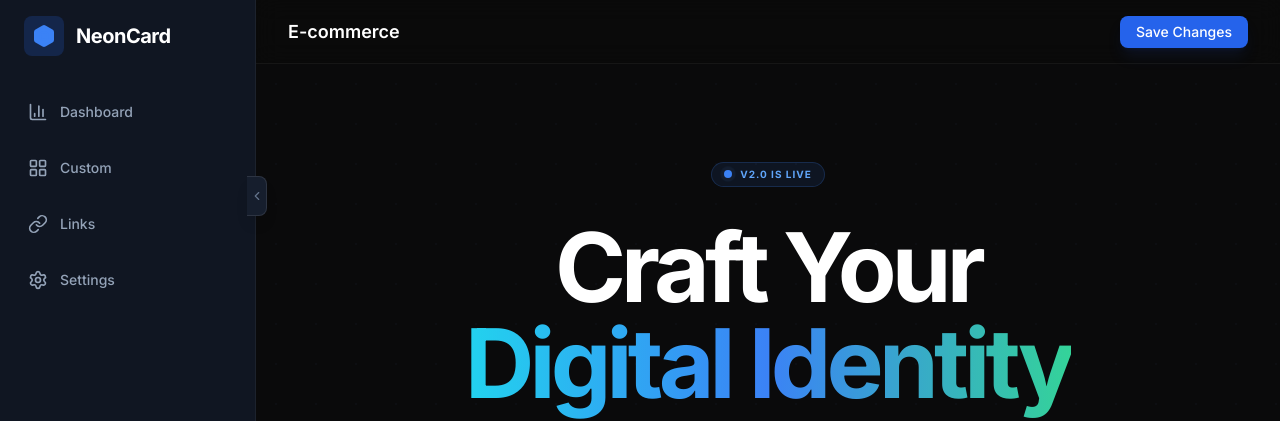
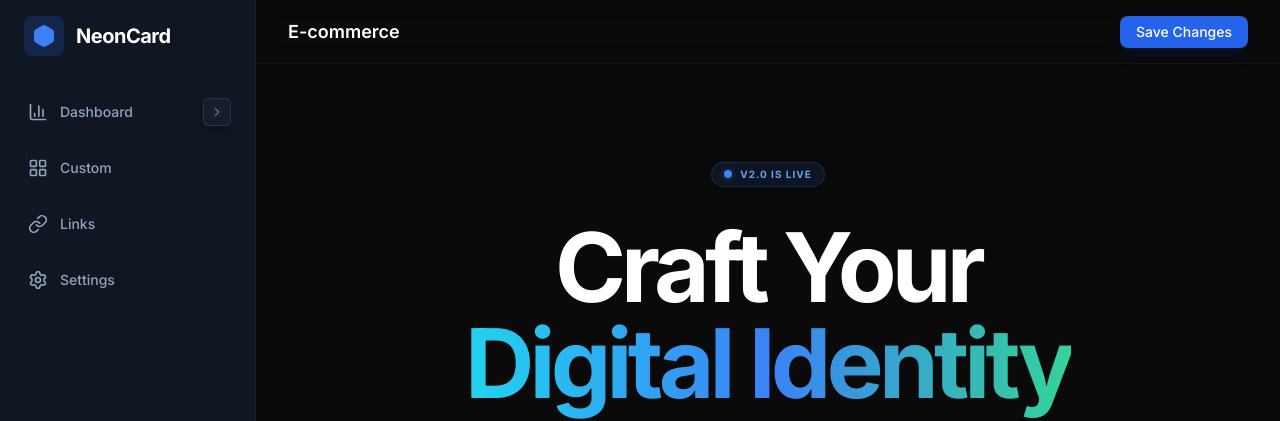
Before and after one commit to pog205/blo-profile, a React (Vite) app in the folder src/frondend/bio-clent/: page /shop in a window 1280 px wide. Shown: the top 421 px of the page. Built offline with nearby package versions, Linux system fonts and the light colour scheme.

Commit message:
feat: Update BioProfileEntity properties to be nullable and enhance Sidebar with hover effects and pinning functionality

```diff
--- a/src/frondend/bio-clent/components/Sidebar.tsx
+++ b/src/frondend/bio-clent/components/Sidebar.tsx
@@ -1,4 +1,4 @@
-import React, { useState, useRef, useEffect } from "react";
+import React, { useState, useRef, useEffect,useCallback } from "react";
 import { NavLink, useNavigate } from "react-router-dom";
 import {
   Bolt,
@@ -35,8 +35,9 @@ interface LanguageOption {
 }
 
 const Sidebar: React.FC = () => {
-  const [isCollapsed, setIsCollapsed] = useState(false);
-  const [isSidebarHovered, setIsSidebarHovered] = useState(false);
+  const [isCollapsed, setIsCollapsed] = useState(true);
+  const [isPinned, setIsPinned] = useState(false);
+  const [isNavHovered, setIsNavHovered] = useState(false);
   const [isQuickMenuOpen, setIsQuickMenuOpen] = useState(false);
   const [isLanguageOpen, setIsLanguageOpen] = useState(false);
   const [menuPosition, setMenuPosition] = useState({ bottom: 80, left: 16 });
@@ -46,7 +47,9 @@ const Sidebar: React.FC = () => {
   const navigate = useNavigate();
   const { t } = useTranslation();
   const { language, setLanguage } = useI18n();
-
+  const hasLeftMenu = useRef<boolean>(true) // Track nếu đã rời menu ít nhất 1 lần
+  const isMouseInside = useRef<boolean>(false) // Track nếu chuột đang ở trong menu hay không
+  const hoverTimer = useRef<NodeJS.Timeout | null>(null) // Timer để delay expand menu khi hover
   const user = JSON.parse(localStorage.getItem("user") ?? "{}");
   const username: string = user.username ?? "User";
   const email: string = user.email ?? "";
@@ -118,15 +121,36 @@ const Sidebar: React.FC = () => {
       navigate("/auth");
     }
   };
+const onMouseEnter = useCallback(() => {
+    if (!isPinned && isCollapsed && hasLeftMenu.current) {
+      isMouseInside.current = true
+      hoverTimer.current = setTimeout(() => {
+        if (isMouseInside.current && !isPinned && hasLeftMenu.current) {
+          setIsCollapsed(false)
+        }
+      }, 200)
+    }
+  }, [isCollapsed, isPinned])
 
+  const onMouseLeave = useCallback(() => {
+    isMouseInside.current = false
+    hasLeftMenu.current = true
+    if (hoverTimer.current) {
+      clearTimeout(hoverTimer.current)
+      hoverTimer.current = null
+    }
+    if (!isPinned) {
+      setIsCollapsed(true)
+    }
+  }, [isPinned])
   return (
     <>
       <div
-        onMouseEnter={() => setIsSidebarHovered(true)}
-        onMouseLeave={() => setIsSidebarHovered(false)}
         className={`${
           isCollapsed ? "w-20" : "w-64"
         } transition-all duration-300 ease-in-out flex flex-col justify-between border-r border-white/5 bg-[#101622] p-4 shrink-0 relative`}
+       onMouseEnter={onMouseEnter}
+              onMouseLeave={onMouseLeave}
       >
         <div className="flex flex-col gap-8">
           {/* Brand & Toggle */}
@@ -149,24 +173,21 @@ const Sidebar: React.FC = () => {
 
           {/* Navigation */}
           <div className="relative">
-            {/* Edge Toggle Button */}
-            <button
-              onClick={() => setIsCollapsed(!isCollapsed)}
-              className={`absolute -right-7 top-1/2 -translate-y-1/2 z-10 flex items-center justify-center w-5 h-10 rounded-r-lg bg-[#161e2d] border border-l-0 border-white/10 text-slate-500 hover:text-white hover:border-blue-500/40 hover:bg-blue-600/20 transition-all shadow-lg group ${isSidebarHovered ? 'opacity-100' : 'opacity-0'}`}
-              style={{ outline: "none" }}
+            <nav
+              className="flex flex-col gap-2"
+
             >
-              {isCollapsed ? (
-                <ChevronRight className="size-3.5 group-hover:scale-110 transition-transform" />
-              ) : (
-                <ChevronLeft className="size-3.5 group-hover:-translate-x-0.5 transition-transform" />
-              )}
-            </button>
-            <nav className="flex flex-col gap-2">
             {items.map((item) => {
               const Icon = item.icon;
+              const isDashboardItem = item.to === "/dashboard";
               return (
+                <div
+                  key={item.to}
+                  className="relative"
+                  onMouseEnter={() => isDashboardItem && setIsNavHovered(true)}
+                  onMouseLeave={() => isDashboardItem && setIsNavHovered(false)}
+                >
                   <NavLink
-                  key={item.to}
                     to={item.to}
                     title={isCollapsed ? item.label : ""}
                     className={({ isActive }) =>
@@ -176,7 +197,9 @@ const Sidebar: React.FC = () => {
                         isActive
                           ? "bg-blue-600/10 text-blue-500 ring-1 ring-blue-500/20 shadow-sm"
                           : "text-slate-400 hover:bg-white/5 hover:text-white"
-                    } ${isCollapsed ? "px-0" : "px-3"}`
+                      } ${isCollapsed ? "px-0" : "px-3"} ${
+                        isDashboardItem && !isCollapsed ? "pr-12" : ""
+                      }`
                     }
                   >
                     {({ isActive }) => (
@@ -194,6 +217,31 @@ const Sidebar: React.FC = () => {
                       </>
                     )}
                   </NavLink>
+
+                  {isDashboardItem && !isCollapsed && (
+                    <button
+                      type="button"
+                      onClick={(event) => {
+                        event.preventDefault();
+                        event.stopPropagation();
+                        if (isPinned) {
+                          setIsPinned(false);
+                          setIsCollapsed(true);
+                        } else {
+                          setIsPinned(true);
+                        }
+                      }}
+                      className="absolute right-2 top-1/2 z-10 flex h-7 w-7 -translate-y-1/2 items-center justify-center rounded-md border border-white/10 bg-[#161e2d] text-slate-500 shadow-lg transition-all hover:border-blue-500/40 hover:bg-blue-600/20 hover:text-white"
+                      aria-label={isPinned ? "Unpin and collapse sidebar" : "Pin sidebar open"}
+                    >
+                      {isPinned ? (
+                        <ChevronLeft className="size-3.5 transition-transform hover:-translate-x-0.5" />
+                      ) : (
+                        <ChevronRight className="size-3.5 transition-transform hover:scale-110" />
+                      )}
+                    </button>
+                  )}
+                </div>
               );
             })}
             </nav>
```
Also changed, not shown: 1 other file (tests, documents, lock files or other folders). Lines whose indentation alone changed are shown as unchanged.
